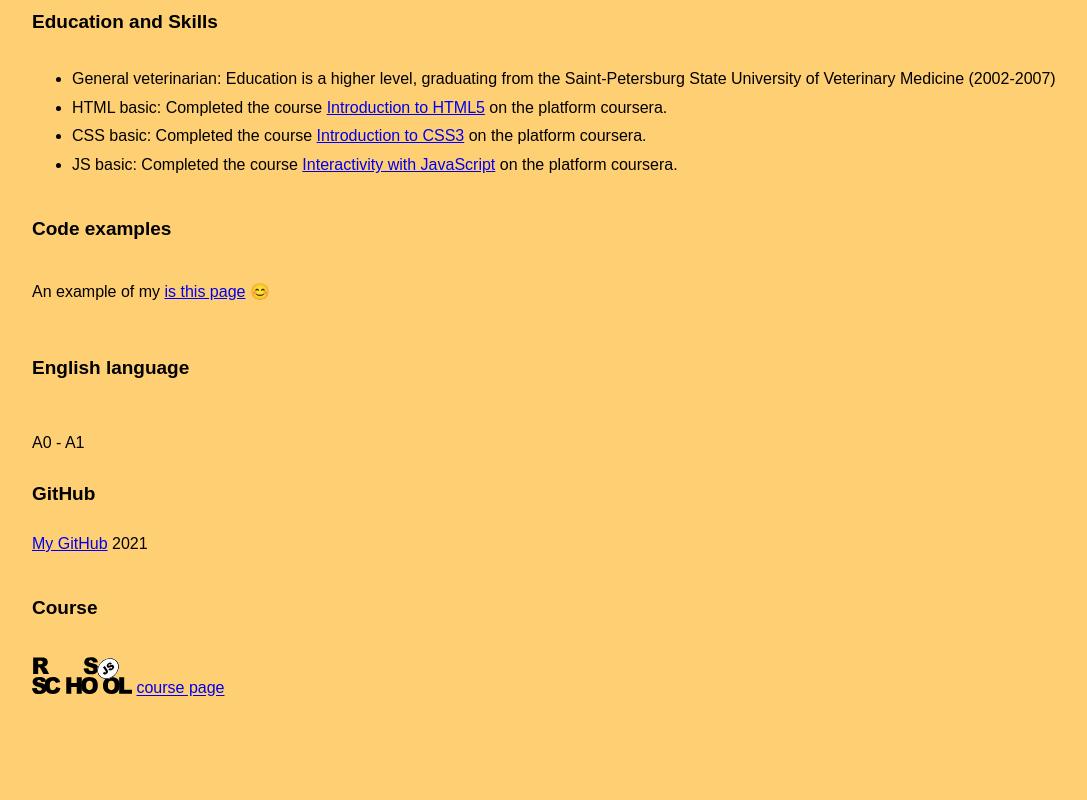
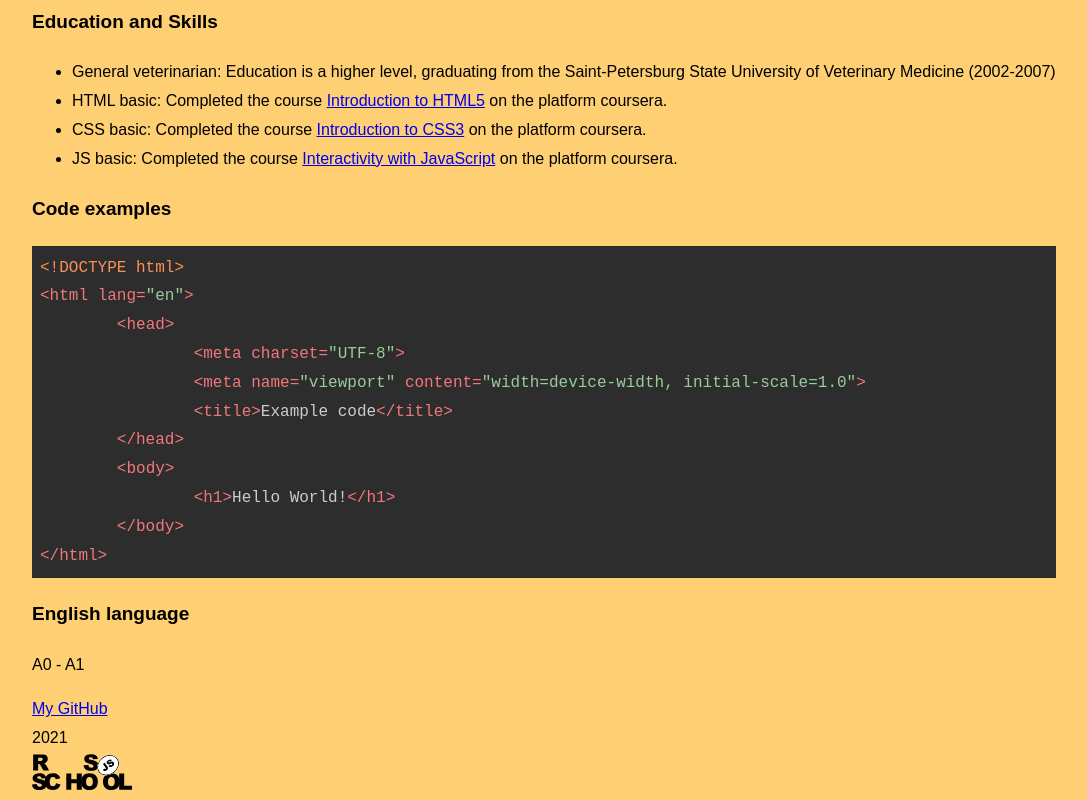
Before and after one commit to FedVet/rsschool-cv, a plain HTML site: page index.html in a window 1280 px wide. Shown: the part 649-1449 px from the top of the page, without its empty margins (96-1183 px from the left). Before the commit the page ends 1352 px from the top, so only its background shows below. Drawn offline with Linux system fonts and the light colour scheme.

Commit message:
refactor: formatting

```diff
--- a/index.html
+++ b/index.html
@@ -3,17 +3,18 @@
 <head>
 	<meta charset="UTF-8">
 	<meta name="viewport" content="width=device-width, initial-scale=1.0">
-	<title>Fedor Puntus</title>
+	<title>Fedor Puntus CV</title>
 	<link rel="stylesheet" href="./css/style.css">
 </head>
 <body class="page">
+	<div class="wrapper">
 	<header>
 		<h1 class="name">Puntus Fedor</h1>
 		<figure>
 			<img src="./img/my_foto.jpg" alt="my foto" class="myFoto">
 		</figure>
 		<section>
-			<h2 class="headTitle">Contact info</h2>
+			<h3 class="headTitle">Contact info</h3>
 			<ul>
 				<li>
 					<span>Location:</span>
@@ -48,12 +49,13 @@
 				</li>
 				<li>
 					<span>Positive qualities:</span>
-					thanks to the main job (general veterinarian) I have developed such qualities as perseverance, learning ability, the ability to work under stressful conditions.
+					thanks to the main job (general veterinarian)
+I have developed such qualities as perseverance, learning ability, the ability to work under stressful conditions.
 				</li>
 			</ul>
 		</section>
 		<section>
-			<h4 class="headTitle">Education and Skills</h4>
+			<h3 class="headTitle">Education and Skills</h3>
 			<ul>
 				<li>
 					<span>General veterinarian:</span> Education is a higher level, graduating from the Saint-Petersburg State University of Veterinary Medicine (2002-2007)
@@ -73,25 +75,39 @@
 			</ul>
 		</section>
 		<section>
-			<h5 class="headTitle">Code examples</h5>
-			<p>An example of my  <a href="https://FedVet.github.io/rsschool-cv/">is this page</a>  &#128522;	</p>
+			<h3 class="headTitle">Code examples</h3>
+			<!-- код для примера был сгенерирован при помощи ресурса https://pinetools.com/syntax-highlighter -->
+			<pre class="hljs" style="display: block; overflow-x: auto; background: rgb(45, 45, 45); color: rgb(204, 204, 204); padding: 0.5em;"><span class="xml"><span class="hljs-meta" style="color: rgb(249, 145, 87);">&lt;!DOCTYPE html&gt;</span>
+<span class="hljs-tag" style="color: rgb(242, 119, 122);">&lt;<span class="hljs-name" style="color: rgb(242, 119, 122);">html</span> <span class="hljs-attr">lang</span>=<span class="hljs-string" style="color: rgb(153, 204, 153);">"en"</span>&gt;</span>
+	<span class="hljs-tag" style="color: rgb(242, 119, 122);">&lt;<span class="hljs-name" style="color: rgb(242, 119, 122);">head</span>&gt;</span>
+		<span class="hljs-tag" style="color: rgb(242, 119, 122);">&lt;<span class="hljs-name" style="color: rgb(242, 119, 122);">meta</span> <span class="hljs-attr">charset</span>=<span class="hljs-string" style="color: rgb(153, 204, 153);">"UTF-8"</span>&gt;</span>
+		<span class="hljs-tag" style="color: rgb(242, 119, 122);">&lt;<span class="hljs-name" style="color: rgb(242, 119, 122);">meta</span> <span class="hljs-attr">name</span>=<span class="hljs-string" style="color: rgb(153, 204, 153);">"viewport"</span> <span class="hljs-attr">content</span>=<span class="hljs-string" style="color: rgb(153, 204, 153);">"width=device-width, initial-scale=1.0"</span>&gt;</span>
+		<span class="hljs-tag" style="color: rgb(242, 119, 122);">&lt;<span class="hljs-name" style="color: rgb(242, 119, 122);">title</span>&gt;</span>Example code<span class="hljs-tag" style="color: rgb(242, 119, 122);">&lt;/<span class="hljs-name" style="color: rgb(242, 119, 122);">title</span>&gt;</span>
+	<span class="hljs-tag" style="color: rgb(242, 119, 122);">&lt;/<span class="hljs-name" style="color: rgb(242, 119, 122);">head</span>&gt;</span>
+	<span class="hljs-tag" style="color: rgb(242, 119, 122);">&lt;<span class="hljs-name" style="color: rgb(242, 119, 122);">body</span>&gt;</span>
+		<span class="hljs-tag" style="color: rgb(242, 119, 122);">&lt;<span class="hljs-name" style="color: rgb(242, 119, 122);">h1</span>&gt;</span>Hello World!<span class="hljs-tag" style="color: rgb(242, 119, 122);">&lt;/<span class="hljs-name" style="color: rgb(242, 119, 122);">h1</span>&gt;</span>
+	<span class="hljs-tag" style="color: rgb(242, 119, 122);">&lt;/<span class="hljs-name" style="color: rgb(242, 119, 122);">body</span>&gt;</span>
+<span class="hljs-tag" style="color: rgb(242, 119, 122);">&lt;/<span class="hljs-name" style="color: rgb(242, 119, 122);">html</span>&gt;</span></span></pre>
 		</section>
 		<section>
-			<h6 class="headTitle">English language</h6>
+			<h3 class="headTitle">English language</h3>
 			<p>A0 - A1</p>
 		</section>
 	</main>
-	<footer>
-		<div>
-			<h3 class="headTitle">GitHub</h3>
-			<a href="https://github.com/FedVet">My GitHub</a>
-			<time datetime="2021">2021</time>
+	<footer class="footer">
+		<div class="footerWrapp">
+			<div class="myGitHub">
+				<a href="https://github.com/FedVet">My GitHub</a>
+			</div>
+			<div class="time">
+				<time datetime="2021">2021</time>
+			</div>
+			<div class="course">
+
+			<a href="https://rs.school/js/"><img src="./img/rs_school_js.svg" alt="Logo Rsscool" class="logoRss"></a>
 		</div>
-		<div>
-			<h5 class="headTitle">Course</h5>
-			<img src="./img/rs_school_js.svg" alt="Logo Rsscool" class="logoRss">
-			<a href="https://rs.school/js/">course page</a>
-		</div>
+	   </div>
 	</footer>
+	</div>
 </body>
 </html>
```
